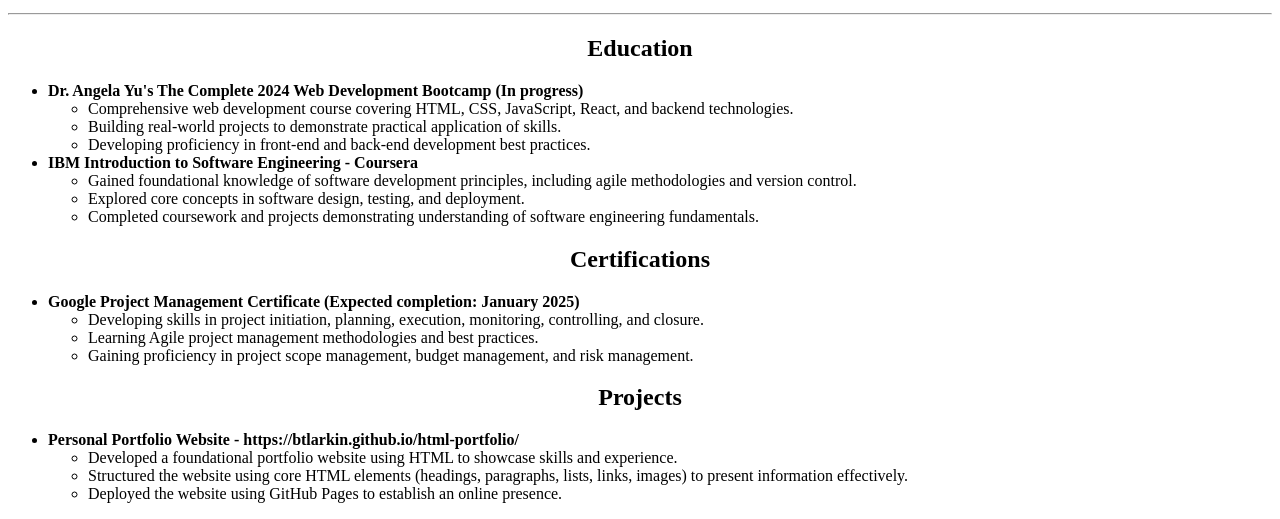
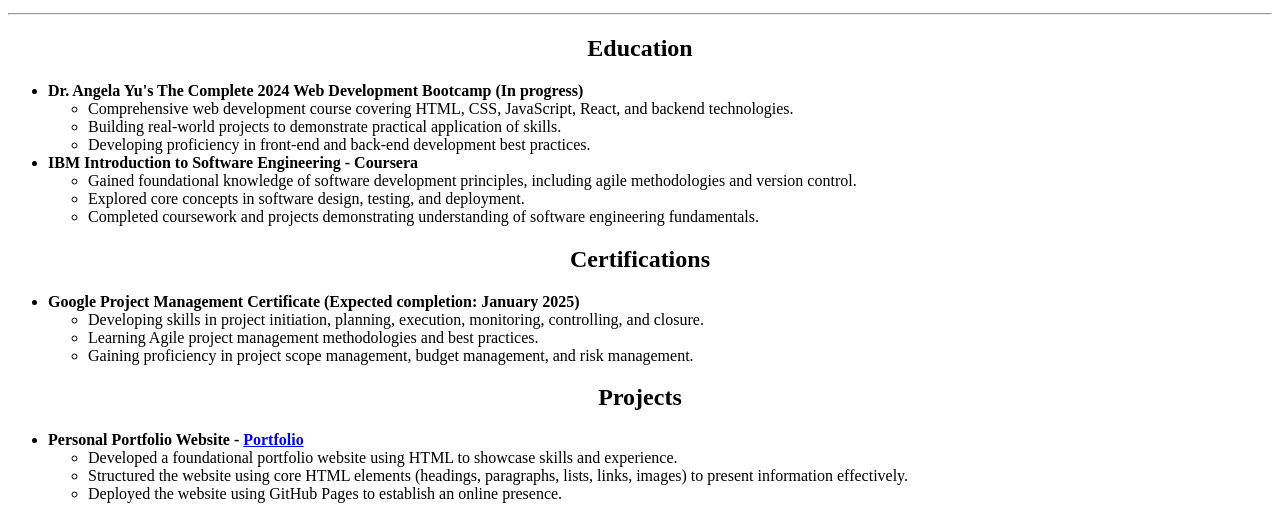
Before and after one commit to btlarkin/larkinresume, a plain HTML site: page index.html in a window 1280 px wide. Shown: the part 281-800 px from the top of the page. Drawn offline with Linux system fonts and the light colour scheme.

Commit message:
Update index.html

```diff
--- a/index.html
+++ b/index.html
@@ -43,7 +43,7 @@
     </ul>
     <center><h2>Projects</h2></center>
     <ul>
-        <li><b>Personal Portfolio Website - https://btlarkin.github.io/html-portfolio/</b></li>
+        <li><b>Personal Portfolio Website - <a href="https://btlarkin.github.io/html-portfolio/">Portfolio</a></b></li>
             <ul>
                 <li>Developed a foundational portfolio website using HTML to showcase skills and experience.</li>
                 <li>Structured the website using core HTML elements (headings, paragraphs, lists, links, images) to present information effectively.</li>
```
